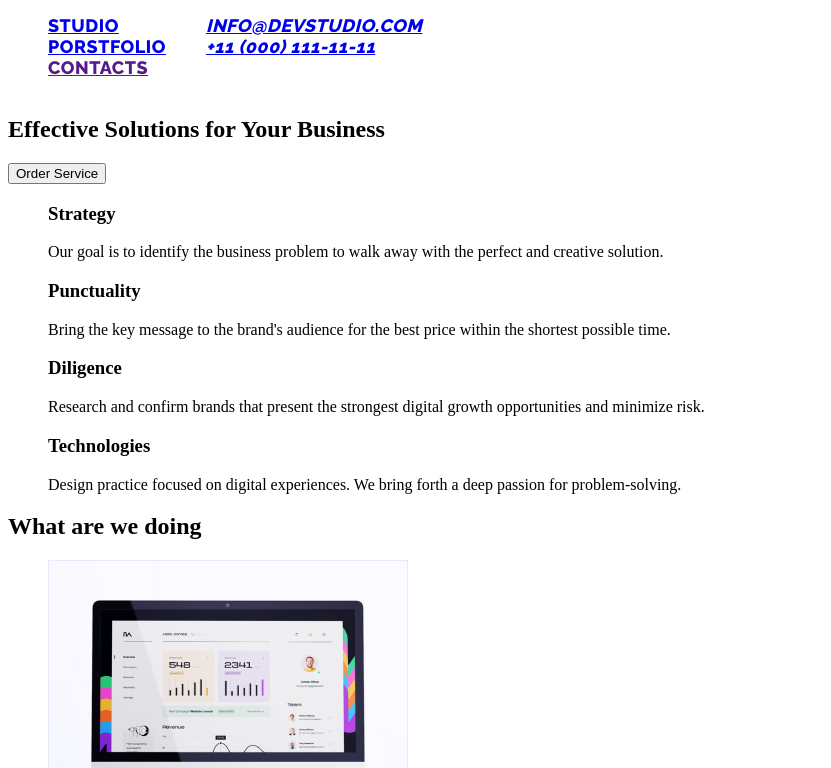
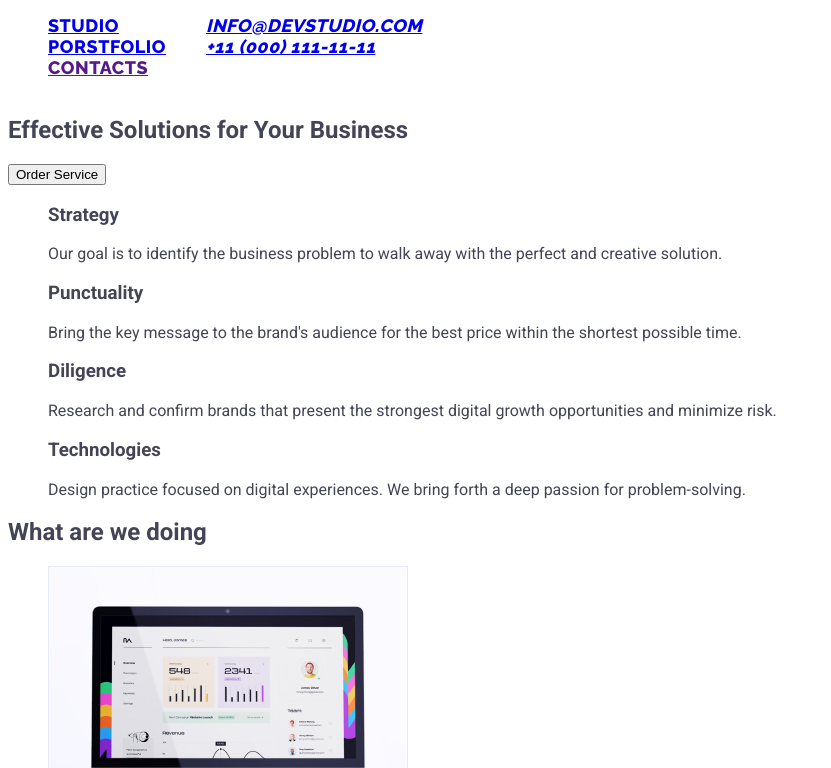
Before and after one commit to Vitalykin97/goit-markup-hw-02, a plain HTML site: page portfolio.html in a window 1280 px wide. Shown: the part 32-800 px from the top of the page, without its empty margins (0-831 px from the left). Drawn offline with Linux system fonts and the light colour scheme.

Commit message:
Update portfolio.html

```diff
--- a/portfolio.html
+++ b/portfolio.html
@@ -19,7 +19,7 @@
     />
     <link class="link" rel="stylesheet" href="./css/style.css" />
   </head>
-  <body>
+  <body class="body-fonts">
     <header class="main-logo">
       <nav class="list">
         <a href="./index.html" class="logo-link link"
@@ -165,6 +165,5 @@
         Increase the flow of customers and sales for your business with digital
         marketing & growth solutions.
       </p>
-    </body>
   </html>
-</html>
+</body>
```
